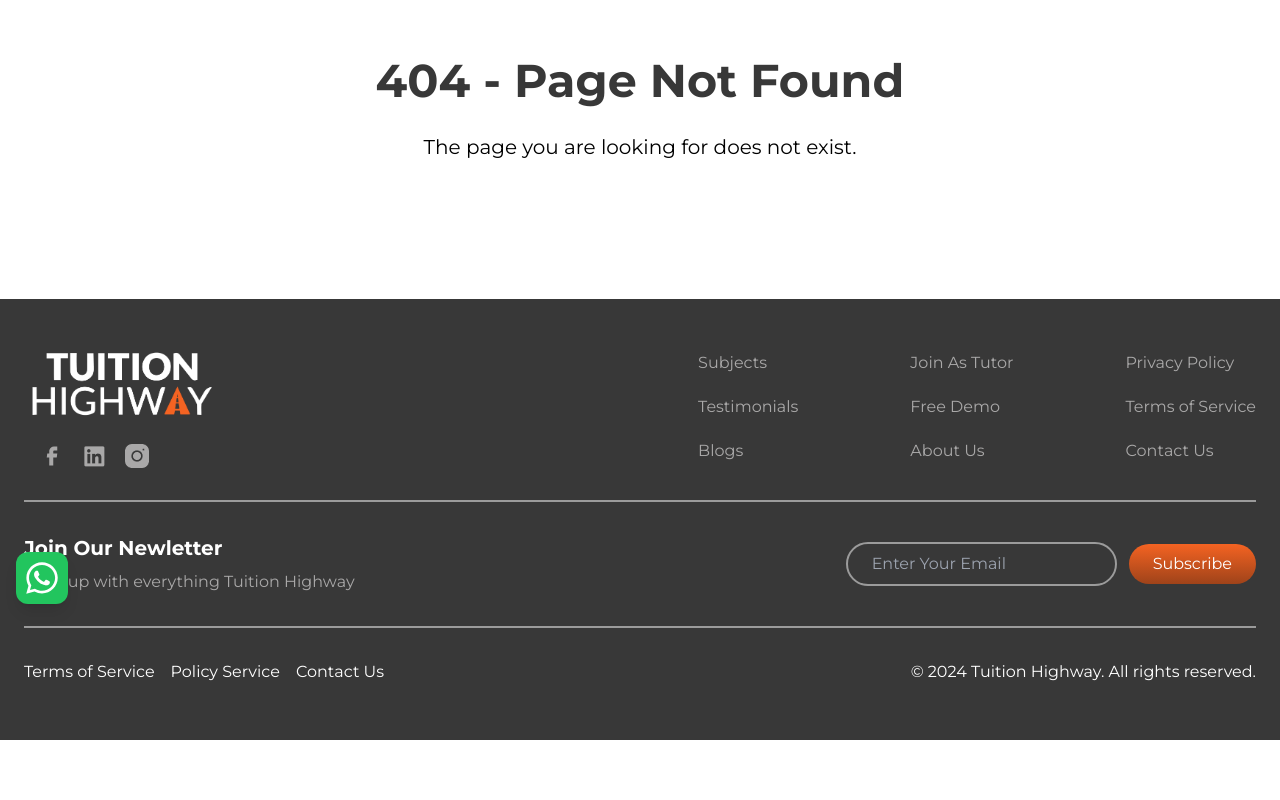
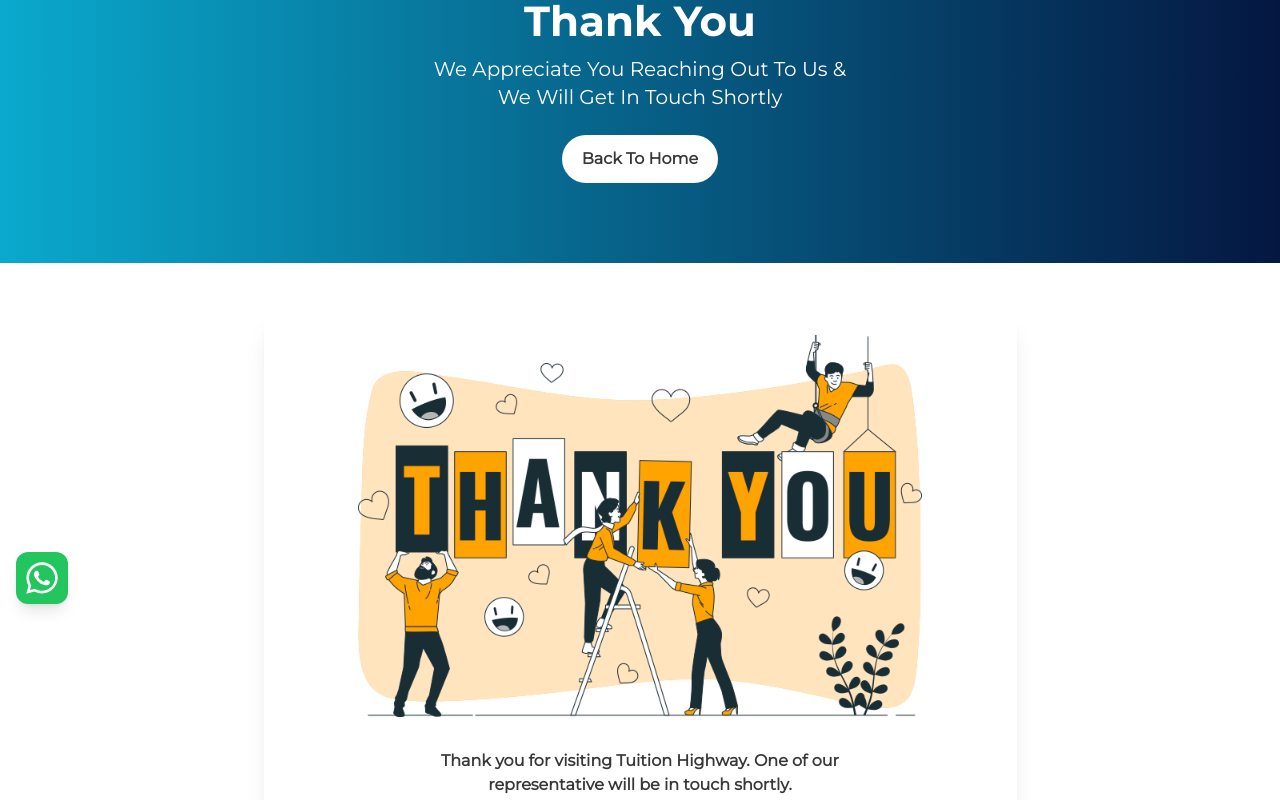
Before and after one commit to threedev3/tuition-highway-final, a React (Vite) app: page /thankyou in a window 1280 px wide. Shown: the part 180-980 px from the top of the page. Before the commit the page ends 920 px from the top, so only its background shows below. Built offline with nearby package versions, Linux system fonts and the light colour scheme.

Commit message:
Thank you page added

```diff
--- a/src/App.jsx
+++ b/src/App.jsx
@@ -18,6 +18,7 @@ import Blogs from "./pages/Blogs/Blogs";
 import ContactPage from "./pages/ContactPage/ContactPage";
 import WhatsappIcon from "./components/WhatsappIcon/WhatsappIcon";
 import CurriculumPage from "./pages/CurriculumPage/CurrculumPage";
+import ThankYouPage from "./pages/ThankYouPage/ThankYouPage";
 
 function App() {
   const demoRef = useRef(null);
@@ -59,6 +60,7 @@ function App() {
             path="/termsofservice"
             element={<TermsOfService demoRef={demoRef} />}
           />
+          <Route path="/thankyou" element={<ThankYouPage />} />
           <Route path="*" element={<NotFoundPage />} />
         </Routes>
         <WhatsappIcon />
--- a/src/assets/img/images.js
+++ b/src/assets/img/images.js
@@ -97,6 +97,7 @@ import indianImg from "./indianImg.png";
 import frenchImg from "./frenchImg.png";
 
 import ropeImg from "./ropeImg.png";
+import thankYouImg from "./thankYouImg.png";
 
 // Export all images as an object
 export {
@@ -178,4 +179,5 @@ export {
   joinTutor,
   freeDemo,
   ropeImg,
+  thankYouImg,
 };
--- a/src/components/DemoForm/DemoForm.jsx
+++ b/src/components/DemoForm/DemoForm.jsx
@@ -8,9 +8,18 @@ import {
 import useFormValidation from "../../hooks/useFormValidation";
 import { motion } from "framer-motion";
 import { PhoneInput } from "react-international-phone";
+import { useNavigate } from "react-router-dom";
 
 const DemoForm = () => {
   const { errors, validateDemo } = useFormValidation();
+  const naviagte = useNavigate();
+
+  const scrollToTop = () => {
+    window.scrollTo({
+      top: 0,
+      behavior: "smooth",
+    });
+  };
 
   const [formValues, setFormValues] = useState({
     parentName: "",
@@ -51,6 +60,8 @@ const DemoForm = () => {
         selectedGrade: null,
         selectedCurriculum: null,
       });
+      naviagte("/thankyou");
+      scrollToTop();
     } else {
       console.log("Validation errors", errors);
     }
--- a/src/components/SubHeroSection/SubHeroSection.jsx
+++ b/src/components/SubHeroSection/SubHeroSection.jsx
@@ -1,7 +1,7 @@
 import React from "react";
 import { ChevronRightIcon } from "@heroicons/react/24/outline";
 
-const SubHeroSection = ({ demoRef, title, description }) => {
+const SubHeroSection = ({ demoRef, title, description, btnText }) => {
   const sections = {
     Demo: demoRef,
   };
@@ -37,8 +37,12 @@ const SubHeroSection = ({ demoRef, title, description }) => {
           className="py-3 px-5 bg-white flex gap-1 rounded-full cursor-pointer"
           onClick={() => handleNavClick("Demo")}
         >
-          <button className="text-headingColor font-semibold">Free Demo</button>
-          <ChevronRightIcon className="w-5 text-[#2165EE] font-bold" />
+          <button className="text-headingColor font-semibold">
+            {btnText ? btnText : "Free Demo"}
+          </button>
+          {!btnText && (
+            <ChevronRightIcon className="w-5 text-[#2165EE] font-bold" />
+          )}
         </div>
       </div>
     </div>
--- /dev/null
+++ b/src/components/ThankYou/ThankYou.jsx
@@ -0,0 +1,33 @@
+// src/pages/NotFound/NotFound.jsx
+
+import React from "react";
+import { thankYouImg } from "../../assets/img/images";
+
+function ThankYou() {
+  return (
+    <div className="relative max-w-full overflow-x-hidden ">
+      <div className="relative z-10 max-w-[1400px] mx-auto flex flex-col gap-6 items-center justify-center min-h-96 sm:py-12 py-8 px-4">
+        {/* <h1 className="xl:text-[46px] xl:leading-tight md:text-4xl sm:text-3xl text-3xl leading-none text-headingColor">
+          Thank You
+        </h1>
+        <p className="lg:text-xl sm:text-lg text-base text-center max-w-4xl mx-auto font-medium">
+          The page you are looking for does not exist.
+        </p> */}
+
+        <div className="p-6 bg-white shadow-xl rounded-xl flex flex-col gap-8">
+          <div className="sm:w-[80%] w-[100%] mx-auto">
+            <img src={thankYouImg} alt="" className="w-full object-contain" />
+          </div>
+          <div>
+            <p className="text-headingColor text-base text-center max-w-lg mx-auto font-semibold">
+              Thank you for visiting Tuition Highway. One of our representative
+              will be in touch shortly.
+            </p>
+          </div>
+        </div>
+      </div>
+    </div>
+  );
+}
+
+export default ThankYou;
--- /dev/null
+++ b/src/pages/ThankYouPage/ThankYouPage.jsx
@@ -0,0 +1,18 @@
+import React from "react";
+import SubHeroSection from "../../components/SubHeroSection/SubHeroSection";
+import ThankYou from "../../components/ThankYou/ThankYou";
+
+const ThankYouPage = () => {
+  return (
+    <div>
+      <SubHeroSection
+        title="Thank You"
+        description="We appreciate you reaching out to us & we will get in touch shortly"
+        btnText="Back To Home"
+      />
+      <ThankYou />
+    </div>
+  );
+};
+
+export default ThankYouPage;
```
